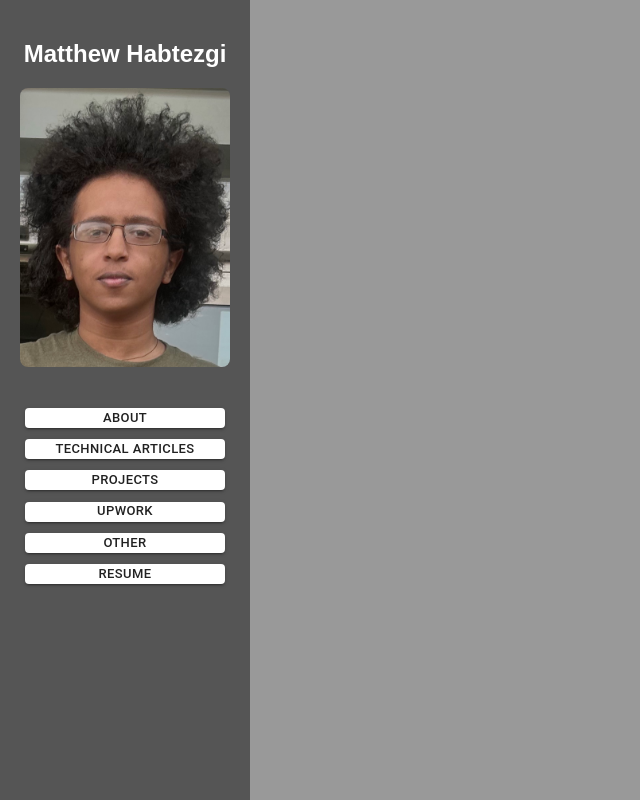
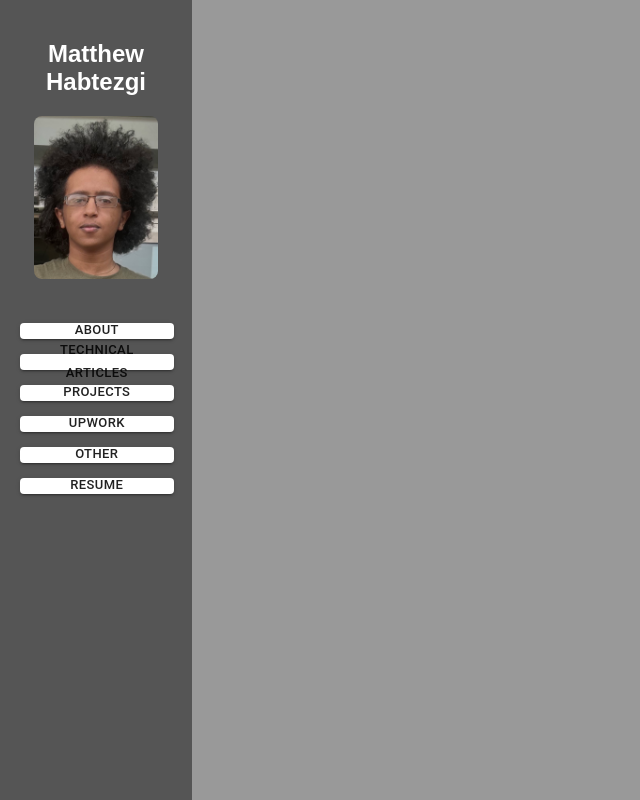
Before and after one commit to mhbtz1/personal-website, a React (Vite) app: page / in a window 1280 px wide. Shown: the whole page, without its empty margins (0-640 px from the left). Built offline with nearby package versions, Linux system fonts and the light colour scheme.

Commit message:
update Sidebar components and CSS

```diff
--- a/src/components/Sidebar.tsx
+++ b/src/components/Sidebar.tsx
@@ -40,12 +40,12 @@ function Sidebar() {
                 </div>
                 <ul>
                     <ThemeProvider theme={theme}>
-                        <li> <Button variant="contained" href={aboutEndpoint} style={{'width' : '200px', 'height': '20px'}}> <p style={listStyles}> About </p> </Button> </li>
-                        <li> <Button variant="contained" href={technicalEndpoint} style={{'width': '200px', 'height' : '20px'}}> <p style={listStyles}> Technical Articles </p> </Button> </li>
-                        <li> <Button variant="contained" style={{'width' : '200px', 'height': '20px'}}> <p style={listStyles}> Projects</p> </Button> </li>
-                        <li> <Button variant="contained" style={{'width' : '200px', 'height' : '20px'}}> <p style={listStyles}> Upwork </p> </Button> </li>
-                        <li> <Button variant="contained" style={{'width' : '200px', 'height' : '20px'}}> <p style={listStyles}> Other </p> </Button> </li>
-                        <li> <Button variant="contained" href={endpoint} style={{'width' : '200px', 'height' : '20px'}}> <p style={listStyles}> Resume </p> </Button> </li>
+                        <li> <Button variant="contained" href={aboutEndpoint} style={{'width' : '12vw', 'height': '1.25vw'}}> <p style={listStyles}> About </p> </Button> </li>
+                        <li> <Button variant="contained" href={technicalEndpoint} style={{'width': '12vw', 'height' : '1.25vw'}}> <p style={listStyles}> Technical Articles </p> </Button> </li>
+                        <li> <Button variant="contained" style={{'width' : '12vw', 'height': '1.25vw'}}> <p style={listStyles}> Projects</p> </Button> </li>
+                        <li> <Button variant="contained" style={{'width' : '12vw', 'height' : '1.25vw'}}> <p style={listStyles}> Upwork </p> </Button> </li>
+                        <li> <Button variant="contained" style={{'width' : '12vw', 'height' : '1.25vw'}}> <p style={listStyles}> Other </p> </Button> </li>
+                        <li> <Button variant="contained" href={endpoint} style={{'width' : '12vw', 'height' : '1.25vw'}}> <p style={listStyles}> Resume </p> </Button> </li>
                     </ThemeProvider>
                 </ul>
             </div>
--- a/src/css/Sidebar.css
+++ b/src/css/Sidebar.css
@@ -11,7 +11,7 @@ body, html {
   }
 
   .sidebar {
-    width: 250px;
+    width: 15vw;
     background-color: #555555;
     color: #fff;
     padding: 20px;
@@ -22,7 +22,7 @@ body, html {
     position: fixed; /* Make the sidebar fixed to the viewport */
     left: 0; /* Align the sidebar to the left */
     top: 0;
-    height: 100%;
+    height: 100vh;
   }
 
   .sidebar h2 {
@@ -32,11 +32,11 @@ body, html {
 
   .sidebar-image {
     margin-bottom: 20px;
-    width: 100%;
+    width: 90%;
   }
 
   .sidebar-image img {
-    width: 100%;
+    width: 90%;
     height: auto;
     border-radius: 8px;
   }
```
